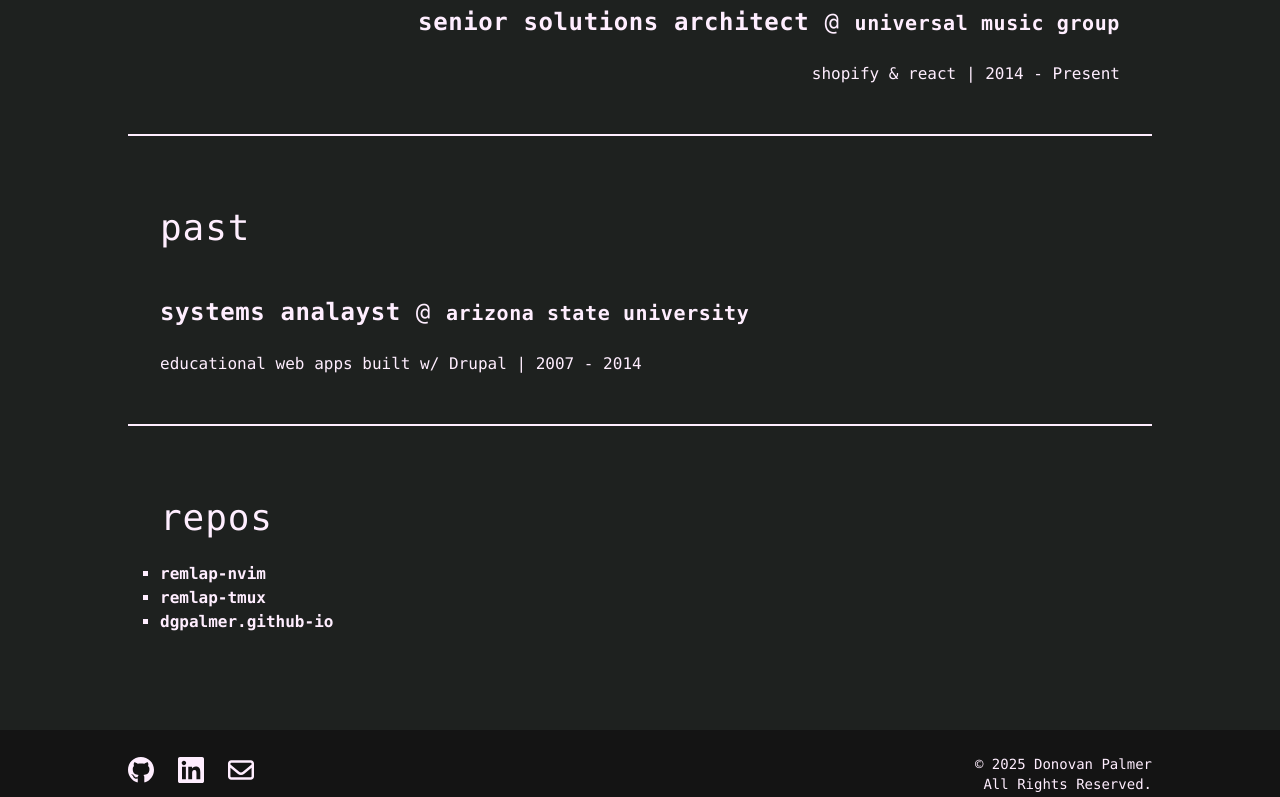
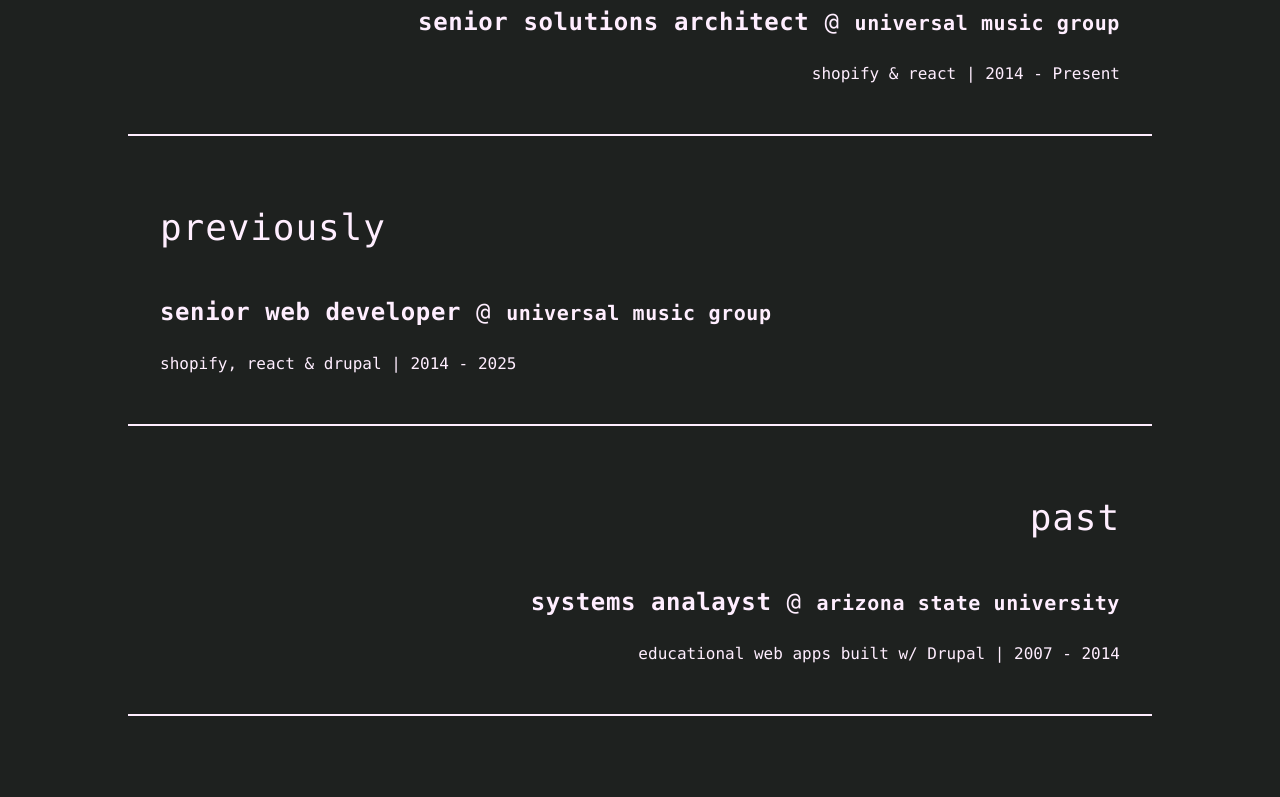
Before and after one commit to dgpalmer/dgpalmer.github.io, a Next.js app: page / in a window 1280 px wide. Shown: the part 1080-1877 px from the top of the page. Built offline with nearby package versions, Linux system fonts and the light colour scheme.

Commit message:
cleaner code structure, adding ga

```diff
--- a/package.json
+++ b/package.json
@@ -12,8 +12,9 @@
     "@mdx-js/loader": "^3.1.0",
     "@mdx-js/react": "^3.1.0",
     "@next/mdx": "^15.3.2",
+    "@next/third-parties": "^15.3.2",
     "@types/mdx": "^2.0.13",
-    "next": "15.3.2",
+    "next": "^15.3.2",
     "react": "^19.0.0",
     "react-dom": "^19.0.0"
   },
--- a/src/components/heading.tsx
+++ b/src/components/heading.tsx
@@ -3,7 +3,7 @@ import Link from 'next/link';
 
 export default function Heading() {
   return (
-    <div id="heading" className="container heading">
+    <div id="heading" className="section heading">
       <div className="heading__styles">
         <div className="heading__content">
           <h1 id="page-title" className="heading__title">
--- a/src/components/layout.tsx
+++ b/src/components/layout.tsx
@@ -2,6 +2,7 @@ import Header from './header';
 import Footer from './footer';
 import Head from 'next/head';
 import metadata from '../utils/metadata'
+import { GoogleAnalytics } from '@next/third-parties/google'
 
 export default function Layout({
   children,
@@ -24,10 +25,11 @@ export default function Layout({
         />
         <meta name="robots" content="index, follow" />
       </Head>
+      <GoogleAnalytics gaId="G-P1PY7S9R3P" />
       <body className="h-full scroll-smooth">
         <Header />
         {children}
-        <Footer />2
+        <Footer />
       </body>
     </html>
   );
--- a/src/css/globals.css
+++ b/src/css/globals.css
@@ -36,10 +36,6 @@ main {
 
 .section:nth-child(even) {
   @apply items-end text-right;
-}
-
-.section:last-child {
-  @apply items-start text-left;
 }
 
 .section__heading {
--- /dev/null
+++ b/src/markdown/previous.mdx
@@ -0,0 +1,3 @@
+## previously
+### **senior web developer** @ [universal music group](https://www.universalmusic.com)
+shopify, react & drupal | 2014 - 2025
--- a/src/mdx-components.tsx
+++ b/src/mdx-components.tsx
@@ -1,8 +1,11 @@
-import React from 'react';
+import React, { type ReactNode } from 'react';
 import type { MDXComponents } from 'mdx/types';
 
 export function useMDXComponents(components: MDXComponents): MDXComponents {
   return {
+    wrapper: ({ children }: { children: ReactNode }) => {
+      return <div className="section">{children}</div>;
+    },
     h2: (props: React.HTMLAttributes<HTMLHeadingElement>) => (
       <h2 className="section__heading" {...props} />
     ),
--- a/src/pages/index.tsx
+++ b/src/pages/index.tsx
@@ -1,6 +1,7 @@
 import Interests from '@/markdown/interests.mdx';
 import Skills from '@/markdown/skills.mdx';
 import Current from '@/markdown/current.mdx';
+import Previous from '@/markdown/previous.mdx';
 import Past from '@/markdown/past.mdx';
 import Repos from '@/markdown/repos.mdx';
 import Heading from '../components/heading';
@@ -24,24 +25,13 @@ export default function Home({ ...props }) {
     <Layout>
       <main className="container">
         <div className="flex flex-col sections">
-          <div className="section">
           <Heading />
-          </div>
-          <div className="section">
           <Interests />
-          </div>
-          <div className="section">
           <Skills />
-          </div>
-          <div className="section">
           <Current />
-          </div>
-          <div className="section">
+          <Previous />
           <Past />
-          </div>
-          <div className="section">
           <Repos />
-          </div>
         </div>
       </main>
     </Layout>
```
Also changed, not shown: 1 other file (tests, documents, lock files or other folders). Lines whose indentation alone changed are shown as unchanged.
